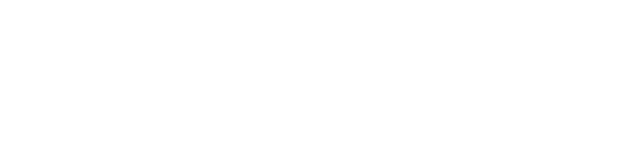
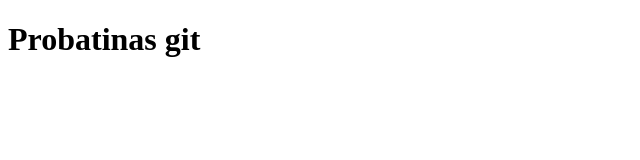
Before and after one commit to richitarazona/probatinas, a plain HTML site: page index.html in a window 1280 px wide. Shown: the whole page, without its empty margins (0-640 px from the left). Drawn offline with Linux system fonts and the light colour scheme.

Commit message:
segundo commi

```diff
--- a/index.html
+++ b/index.html
@@ -9,7 +9,7 @@
 </head>
 
 <body>
-
+    <h1>Probatinas git</h1>
 </body>
 
 </html>
```
